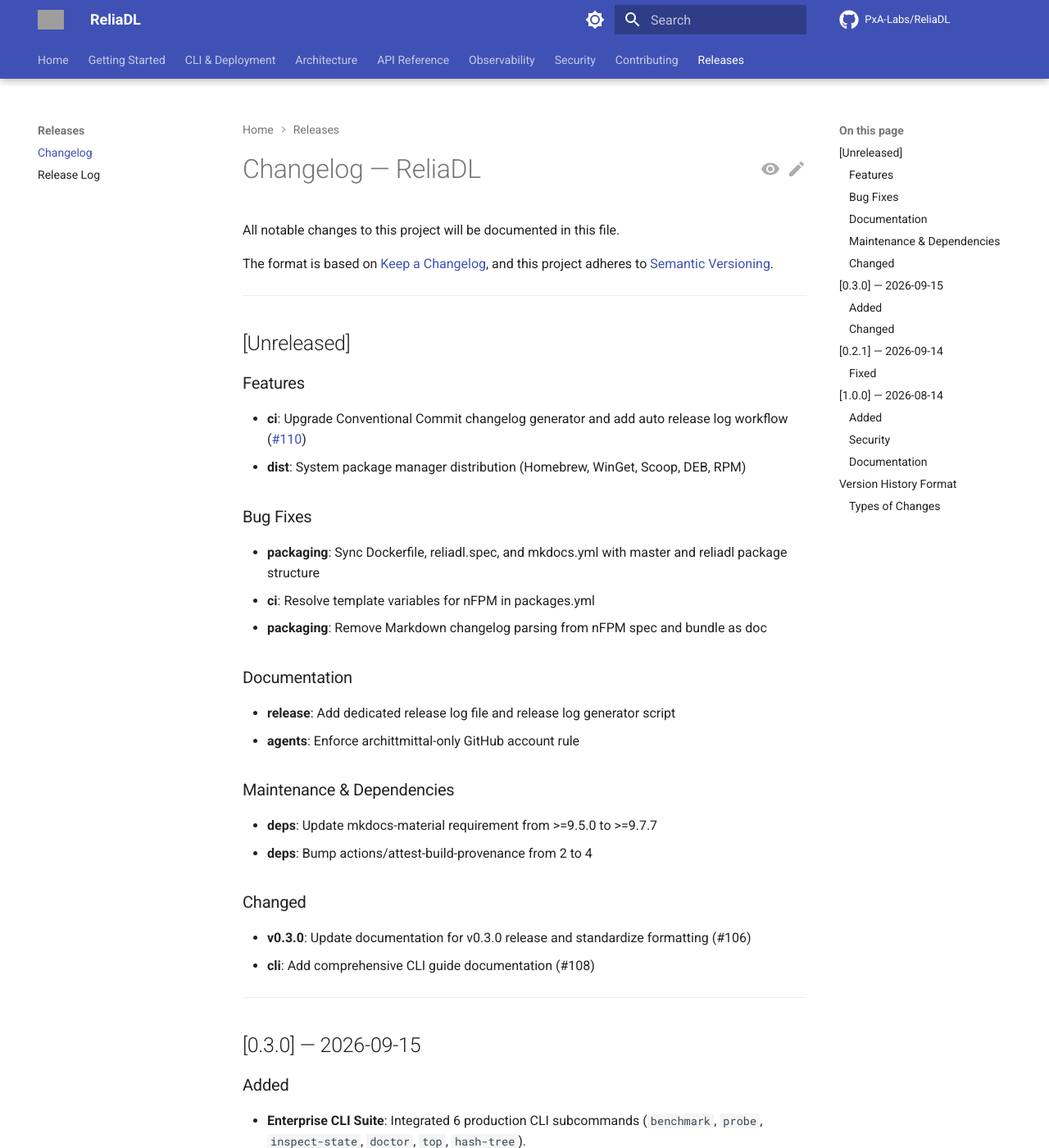
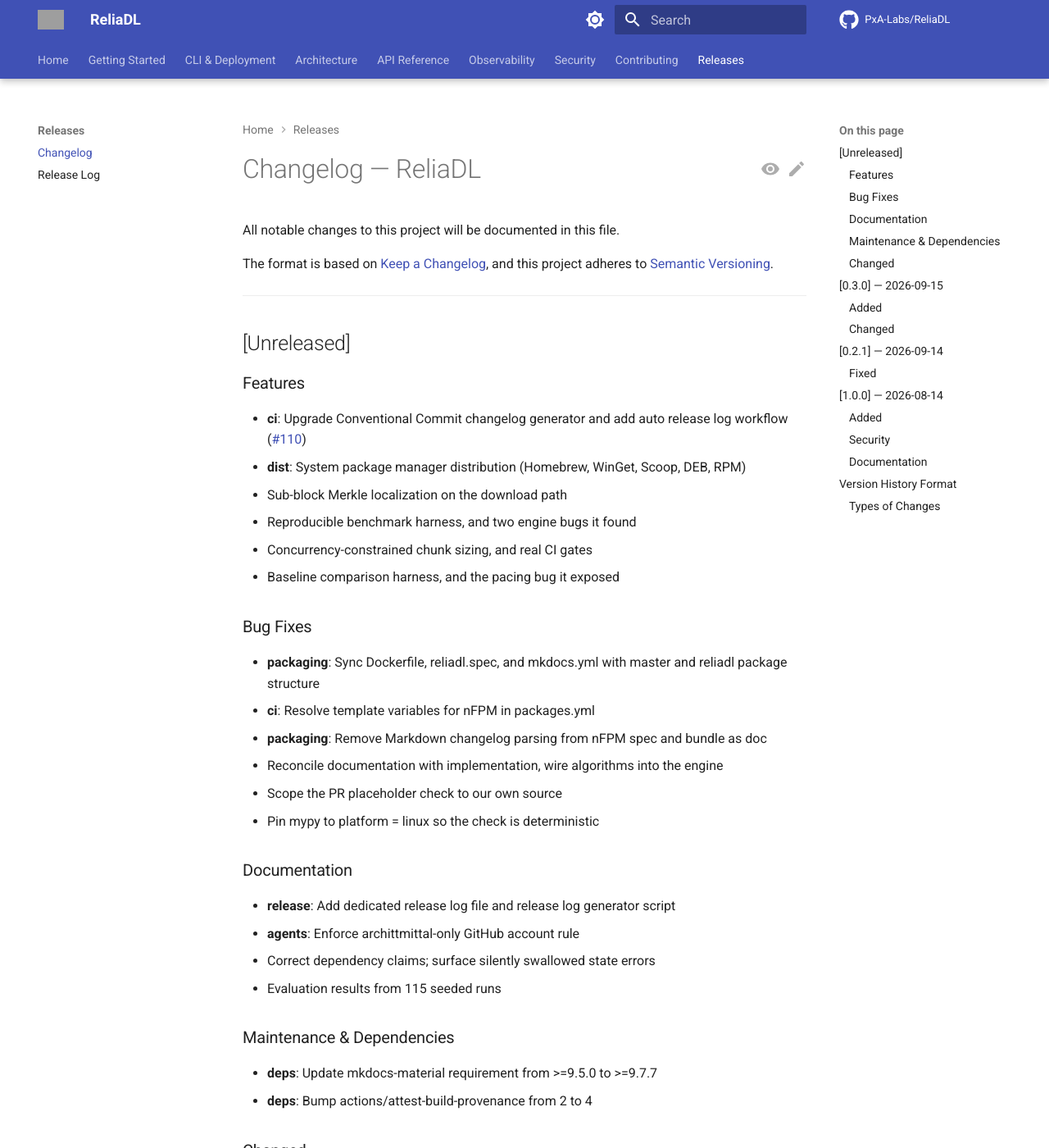
Before and after one commit to PxA-Labs/ReliaDL, an MkDocs documentation site: the page built from docs/CHANGELOG.md, in a window 1280 px wide and 1400 px high. Shown: the whole window at 82% size. Built offline with MkDocs 1.6.1 and Material for MkDocs 9.7.7, drawn with Linux system fonts in a browser that asks for light colours; comment, search, counter and statistics services are not loaded; the version menu is left out; grey boxes are pictures that could not be loaded.

Commit message:
docs: update CHANGELOG.md

```diff
--- a/docs/CHANGELOG.md
+++ b/docs/CHANGELOG.md
@@ -12,15 +12,24 @@ and this project adheres to [Semantic Versioning](https://semver.org/spec/v2.0.0
 ### Features
 - **ci**: Upgrade Conventional Commit changelog generator and add auto release log workflow ([#110](https://github.com/PxA-Labs/ReliaDL/pull/110))
 - **dist**: System package manager distribution (Homebrew, WinGet, Scoop, DEB, RPM)
+- Sub-block Merkle localization on the download path
+- Reproducible benchmark harness, and two engine bugs it found
+- Concurrency-constrained chunk sizing, and real CI gates
+- Baseline comparison harness, and the pacing bug it exposed
 
 ### Bug Fixes
 - **packaging**: Sync Dockerfile, reliadl.spec, and mkdocs.yml with master and reliadl package structure
 - **ci**: Resolve template variables for nFPM in packages.yml
 - **packaging**: Remove Markdown changelog parsing from nFPM spec and bundle as doc
+- Reconcile documentation with implementation, wire algorithms into the engine
+- Scope the PR placeholder check to our own source
+- Pin mypy to platform = linux so the check is deterministic
 
 ### Documentation
 - **release**: Add dedicated release log file and release log generator script
 - **agents**: Enforce archittmittal-only GitHub account rule
+- Correct dependency claims; surface silently swallowed state errors
+- Evaluation results from 115 seeded runs
 
 ### Maintenance & Dependencies
 - **deps**: Update mkdocs-material requirement from >=9.5.0 to >=9.7.7
```
